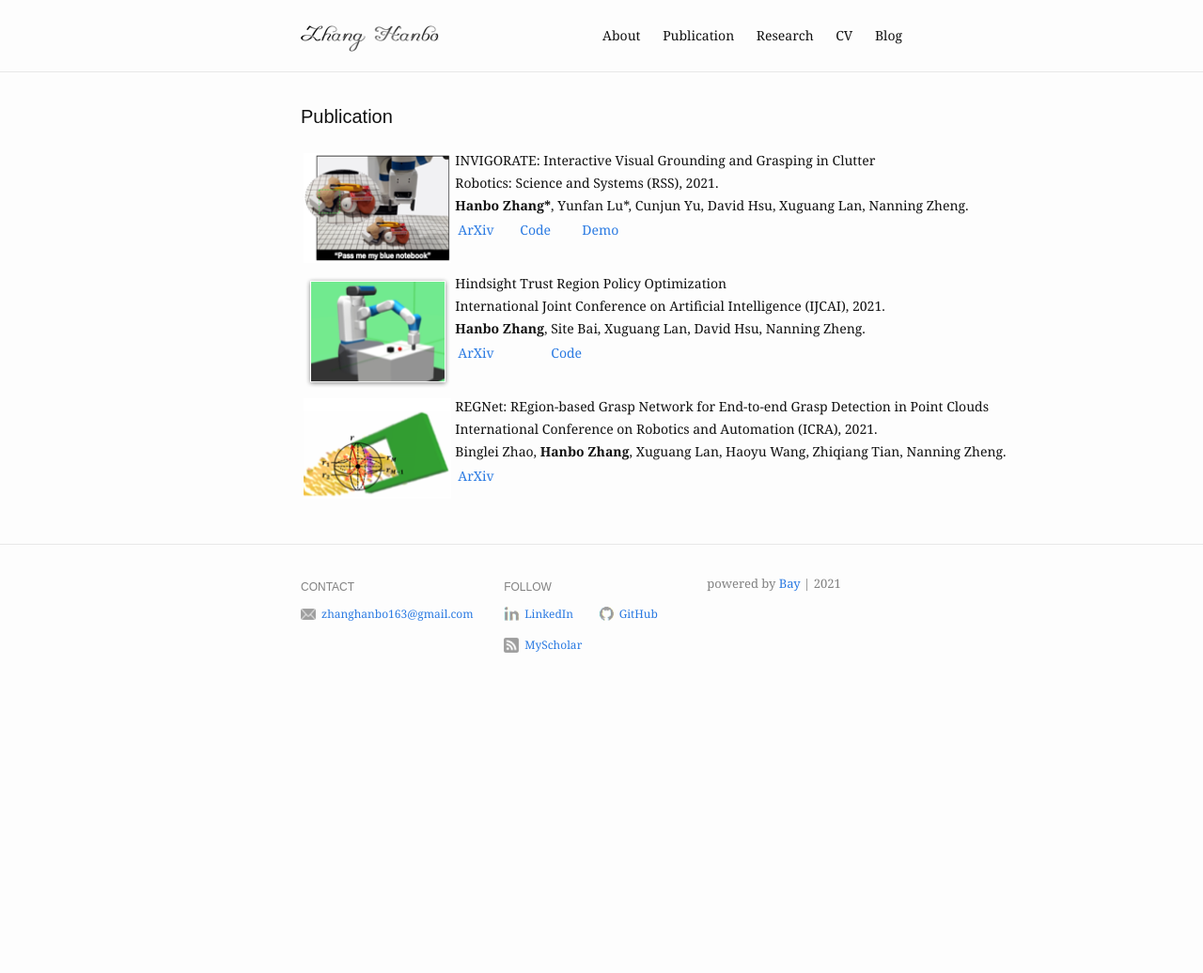
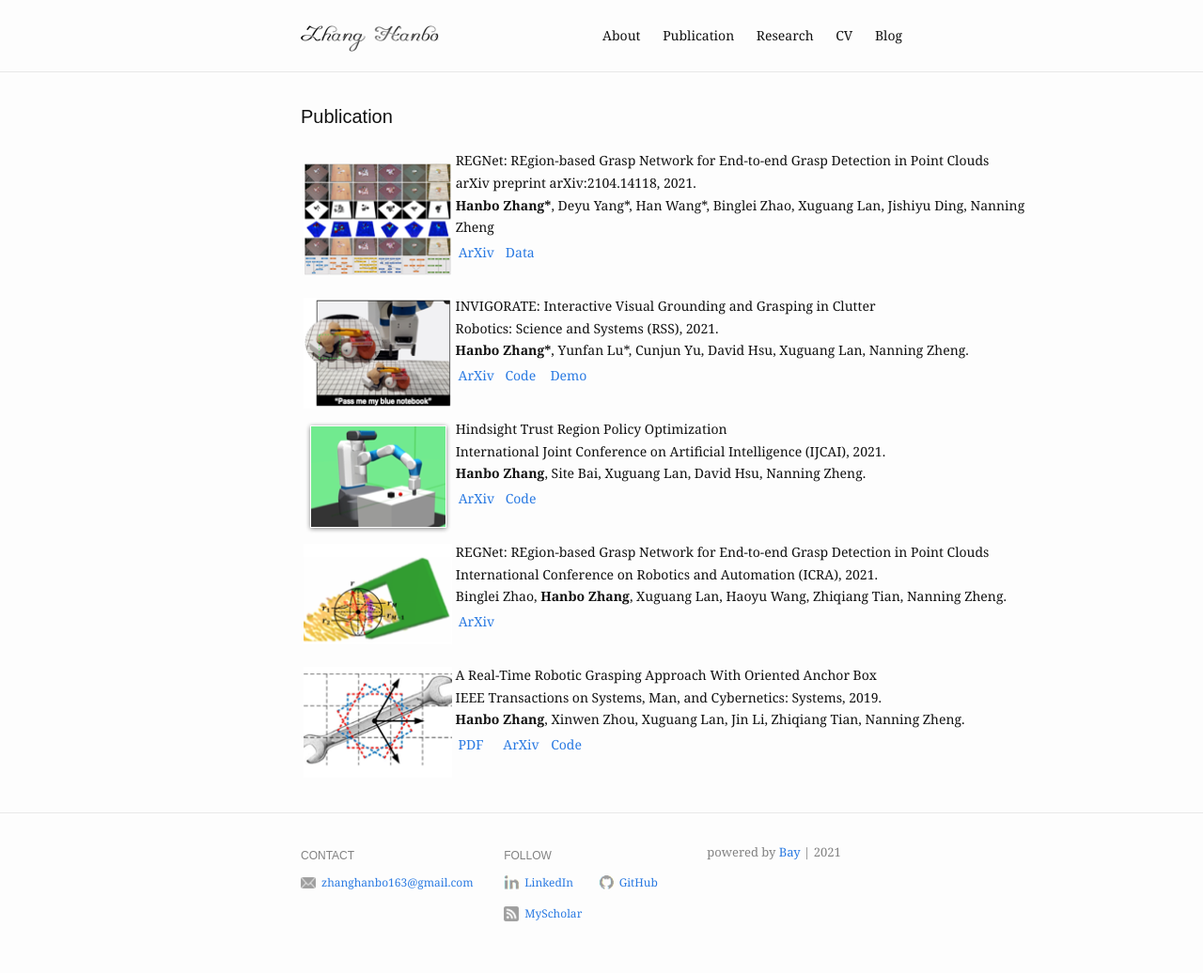
Before and after one commit to ZhangHanbo/zhanghanbo.github.io, a Jekyll site: the page built from publication.md, in a window 1280 px wide. Shown: the whole page at 94% size. Built offline with Jekyll 4.4.1, drawn with Linux system fonts in a browser that asks for light colours; before the commit the page ends 900 px from its top, so only the background shows below that.

Commit message:
update publication

```diff
--- a/publication.md
+++ b/publication.md
@@ -3,6 +3,31 @@ layout: work
 title: Publication
 slug: /work
 ---
+
+<!-- Pub split line -->
+<table width= "800" >
+<tr>
+<td width= "160" ><img src="/assets/img/work/REGRAD/REGRAD.png" alt="REGRAD"></td>
+<td width= "640" >REGNet: REgion-based Grasp Network for End-to-end Grasp Detection in Point Clouds
+<br />
+arXiv preprint arXiv:2104.14118, 2021.
+<br />
+<strong>Hanbo Zhang*</strong>, Deyu Yang*, Han Wang*, Binglei Zhao, Xuguang Lan, Jishiyu Ding, Nanning Zheng
+<br />
+
+<table width= "100" >
+<td width= "50" ><a href="https://arxiv.org/abs/2104.14118">ArXiv</a></td>
+<td width= "50" ><a href="https://bit.ly/3vCUgQq">Data</a></td>
+</table>
+
+<br />
+</td>
+</tr>
+</table>
+
+
+
+
 <!-- Pub split line -->
 <table width= "800" >
 <tr>
@@ -14,7 +39,7 @@ Robotics: Science and Systems (RSS), 2021.
 <strong>Hanbo Zhang*</strong>, Yunfan Lu*, Cunjun Yu, David Hsu, Xuguang Lan, Nanning Zheng.
 <br />
 
-<table width= "200" >
+<table width= "150" >
 <td width= "50" ><a href="">ArXiv</a></td>
 <td width= "50" ><a href="https://github.com/lyf44/invigorate">Code</a></td>
 <td width= "50" ><a href="https://drive.google.com/file/d/1YpuczATq3yA6FHwA7WoSqQNDGpIKzzfU/view">Demo</a></td>
@@ -24,6 +49,7 @@ Robotics: Science and Systems (RSS), 2021.
 </td>
 </tr>
 </table>
+
 
 
 <!-- Pub split line -->
@@ -37,7 +63,7 @@ International Joint Conference on Artificial Intelligence (IJCAI), 2021.
 <strong>Hanbo Zhang</strong>, Site Bai, Xuguang Lan, David Hsu, Nanning Zheng.
 <br />
 
-<table width= "200" >
+<table width= "100" >
 <td width= "50" ><a href="https://arxiv.org/abs/1907.12439">ArXiv</a></td>
 <td width= "50" ><a href="https://github.com/HTRPOCODES/HTRPO-v2">Code</a></td>
 </table>
@@ -61,7 +87,7 @@ International Conference on Robotics and Automation (ICRA), 2021.
 Binglei Zhao, <strong>Hanbo Zhang</strong>, Xuguang Lan, Haoyu Wang, Zhiqiang Tian, Nanning Zheng.
 <br />
 
-<table width= "200" >
+<table width= "50" >
 <td width= "50" ><a href="https://arxiv.org/abs/2002.12647">ArXiv</a></td>
 </table>
 
@@ -69,3 +95,30 @@ Binglei Zhao, <strong>Hanbo Zhang</strong>, Xuguang Lan, Haoyu Wang, Zhiqiang Ti
 </td>
 </tr>
 </table>
+
+
+
+
+
+
+<!-- Pub split line -->
+<table width= "800" >
+<tr>
+<td width= "160" ><img src="/assets/img/work/FCGN/FCGN.png" alt="fcgn"></td>
+<td width= "640" >A Real-Time Robotic Grasping Approach With Oriented Anchor Box
+<br />
+IEEE Transactions on Systems, Man, and Cybernetics: Systems, 2019.
+<br />
+<strong>Hanbo Zhang</strong>, Xinwen Zhou, Xuguang Lan, Jin Li, Zhiqiang Tian, Nanning Zheng.
+<br />
+
+<table width= "150" >
+<td width= "50" ><a href="https://ieeexplore.ieee.org/abstract/document/8734882">PDF</a></td>
+<td width= "50" ><a href="https://arxiv.org/abs/1809.03873">ArXiv</a></td>
+<td width= "50" ><a href="https://github.com/ZhangHanbo/Visual-Manipulation-Relationship-Network-Pytorch">Code</a></td>
+</table>
+
+<br />
+</td>
+</tr>
+</table>
```
Also changed, not shown: assets/img/work/FCGN/FCGN.graffle/image1.png (added), assets/img/work/FCGN/FCGN.png (added), assets/img/work/REGRAD/REGRAD.graffle/image1.png (added), assets/img/work/REGRAD/REGRAD.png (added), assets/img/work/REGRAD/REGRAD_origin.png (added), 2 other files.
